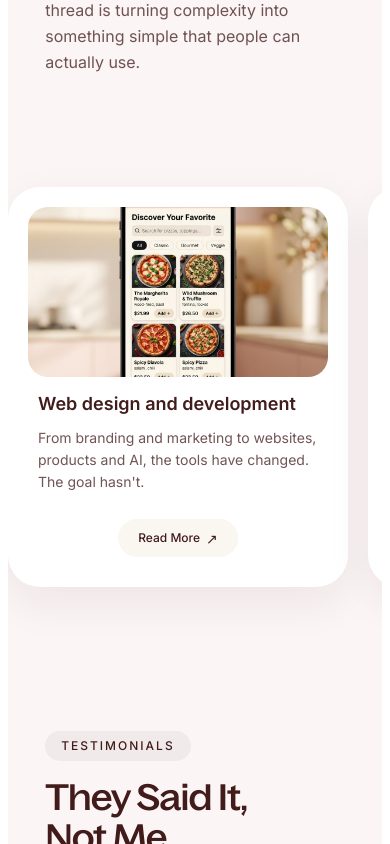
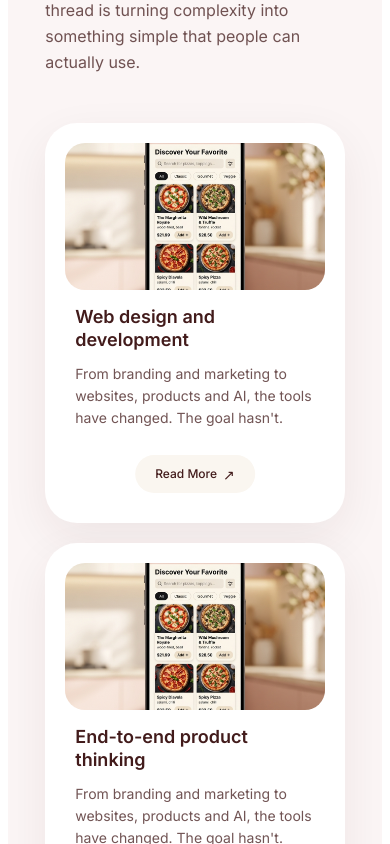
Before and after one commit to FlorenciaRequejo/flor-portfolio, a Next.js app: page / in a window 390 px wide. Shown: the part 2180-3024 px from the top of the page. Built offline with nearby package versions, Linux system fonts and the light colour scheme; no server answers.

Commit message:
feat(selected-work): simplify layout to a responsive grid instead of a carousel

```diff
--- a/components/hero/SelectedWork.tsx
+++ b/components/hero/SelectedWork.tsx
@@ -25,7 +25,7 @@ const caseStudyCards = [
   },
 ];
 
-const duplicatedCaseStudyCards = [...caseStudyCards, ...caseStudyCards, ...caseStudyCards];
+
 
 const testimonials = [
   {
@@ -104,12 +104,6 @@ export default function SelectedWork() {
   const [videoBlobUrl, setVideoBlobUrl] = useState<string | null>(null);
   const sectionRef = useRef<HTMLDivElement>(null);
 
-  const scrollContainerRef = useRef<HTMLDivElement>(null);
-  const [isSnapping, setIsSnapping] = useState(true);
-  const isHovered = useRef(false);
-  const isTouching = useRef(false);
-  const settleTimerRef = useRef<NodeJS.Timeout | null>(null);
-
   const testimonialsContainerRef = useRef<HTMLDivElement>(null);
   const [isTestimonialsSnapping, setIsTestimonialsSnapping] = useState(true);
   const isTestimonialsHovered = useRef(false);
@@ -119,16 +113,7 @@ export default function SelectedWork() {
   const scrollSpeed = 20;
 
   // Viewport visibility states
-  const [isVisible, setIsVisible] = useState(false);
   const [isTestimonialsVisible, setIsTestimonialsVisible] = useState(false);
-
-  // Mouse drag states for Selected Work
-  const startXRef = useRef(0);
-  const startScrollLeftRef = useRef(0);
-  const isMouseDownRef = useRef(false);
-  const wasDraggingRef = useRef(false);
-  const [isMouseDown, setIsMouseDown] = useState(false);
-  const speedFactorRef = useRef(0);
 
   // Mouse drag states for Testimonials
   const testStartXRef = useRef(0);
@@ -218,24 +203,6 @@ export default function SelectedWork() {
     };
   }, [shouldLoadVideo]);
 
-  // Selected Work Visibility Observer
-  useEffect(() => {
-    const container = scrollContainerRef.current;
-    if (!container) return;
-
-    const observer = new IntersectionObserver(
-      ([entry]) => {
-        setIsVisible(entry.isIntersecting);
-      },
-      { threshold: 0.05 }
-    );
-    observer.observe(container);
-
-    return () => {
-      observer.disconnect();
-    };
-  }, []);
-
   // Testimonials Visibility Observer
   useEffect(() => {
     const container = testimonialsContainerRef.current;
@@ -253,84 +220,6 @@ export default function SelectedWork() {
       observer.disconnect();
     };
   }, []);
-
-  // Selected Work Auto-rotation effect
-  useEffect(() => {
-    const container = scrollContainerRef.current;
-    if (!container) return;
-
-    let animationId: number;
-    let lastTime = performance.now();
-
-    const animate = (time: number) => {
-      const delta = (time - lastTime) / 1000;
-      lastTime = time;
-
-      if (!isHovered.current && !isTouching.current && !isMouseDownRef.current && isVisible) {
-        setIsSnapping((prev) => {
-          if (prev) return false;
-          return prev;
-        });
-
-        // Gently speed up when resuming auto movement
-        speedFactorRef.current = Math.min(1, speedFactorRef.current + delta * 2);
-
-        const flexWrapper = container.firstElementChild as HTMLElement;
-        if (flexWrapper) {
-          const cards = Array.from(flexWrapper.children) as HTMLElement[];
-          const originalCount = caseStudyCards.length;
-          if (cards.length >= originalCount * 2) {
-            const child1 = cards[0];
-            const child2 = cards[originalCount];
-            if (child1 && child2) {
-              const loopWidth = child2.offsetLeft - child1.offsetLeft;
-              if (loopWidth > 0) {
-                container.scrollLeft += scrollSpeed * delta * speedFactorRef.current;
-              }
-            }
-          }
-        }
-      } else {
-        speedFactorRef.current = 0;
-        setIsSnapping((prev) => {
-          const shouldSnap = !isMouseDownRef.current;
-          if (prev !== shouldSnap) return shouldSnap;
-          return prev;
-        });
-      }
-
-      animationId = requestAnimationFrame(animate);
-    };
-
-    const startTimeout = setTimeout(() => {
-      lastTime = performance.now();
-      animationId = requestAnimationFrame(animate);
-    }, 1500);
-
-    return () => {
-      clearTimeout(startTimeout);
-      cancelAnimationFrame(animationId);
-    };
-  }, [isVisible]);
-
-  const handleMouseEnter = () => {
-    isHovered.current = true;
-  };
-
-  const handleTouchStart = () => {
-    isTouching.current = true;
-    setIsSnapping((prev) => {
-      if (!prev) return true;
-      return prev;
-    });
-  };
-
-  const handleTouchEnd = () => {
-    if (settleTimerRef.current) clearTimeout(settleTimerRef.current);
-    settleTimerRef.current = setTimeout(() => {
-      isTouching.current = false;
-    }, 2000);
-  };
 
   // Testimonials Auto-rotation effect
   useEffect(() => {
@@ -410,51 +299,6 @@ export default function SelectedWork() {
     }, 2000);
   };
 
-  // Selected Work Mouse Drag handlers
-  const handleMouseDown = (e: React.MouseEvent) => {
-    const container = scrollContainerRef.current;
-    if (!container) return;
-    isMouseDownRef.current = true;
-    setIsMouseDown(true);
-    setIsSnapping(false);
-    wasDraggingRef.current = false;
-    startXRef.current = e.clientX;
-    startScrollLeftRef.current = container.scrollLeft;
-    speedFactorRef.current = 0;
-  };
-
-  const handleMouseMove = (e: React.MouseEvent) => {
-    if (!isMouseDownRef.current) return;
-    const container = scrollContainerRef.current;
-    if (!container) return;
-    const walk = e.clientX - startXRef.current;
-    if (Math.abs(walk) > 5) {
-      wasDraggingRef.current = true;
-    }
-    container.scrollLeft = startScrollLeftRef.current - walk;
-  };
-
-  const handleMouseUpOrLeave = () => {
-    if (!isMouseDownRef.current) return;
-    isMouseDownRef.current = false;
-    setIsMouseDown(false);
-    setIsSnapping(true);
-    speedFactorRef.current = 0;
-  };
-
-  const handleSelectedWorkMouseLeave = () => {
-    isHovered.current = false;
-    handleMouseUpOrLeave();
-  };
-
-  const handleContainerClickCapture = (e: React.MouseEvent) => {
-    if (wasDraggingRef.current) {
-      e.preventDefault();
-      e.stopPropagation();
-      wasDraggingRef.current = false;
-    }
-  };
-
   // Testimonials Mouse Drag handlers
   const handleTestimonialsMouseDown = (e: React.MouseEvent) => {
     const container = testimonialsContainerRef.current;
@@ -500,31 +344,6 @@ export default function SelectedWork() {
     }
   };
 
-  // Seamless scroll loops wrapping onScroll
-  const handleSelectedWorkScroll = () => {
-    const container = scrollContainerRef.current;
-    if (!container) return;
-    const flexWrapper = container.firstElementChild as HTMLElement;
-    if (!flexWrapper) return;
-    const cards = Array.from(flexWrapper.children) as HTMLElement[];
-    const originalCount = caseStudyCards.length;
-    if (cards.length < originalCount * 2) return;
-
-    const child1 = cards[0];
-    const child2 = cards[originalCount];
-    if (!child1 || !child2) return;
-
-    const loopWidth = child2.offsetLeft - child1.offsetLeft;
-    if (loopWidth <= 0) return;
-
-    const scrollLeft = container.scrollLeft;
-
-    if (scrollLeft < loopWidth || scrollLeft >= 2 * loopWidth) {
-      const offset = ((scrollLeft - loopWidth) % loopWidth + loopWidth) % loopWidth;
-      container.scrollLeft = loopWidth + offset;
-    }
-  };
-
   const handleTestimonialsScroll = () => {
     const container = testimonialsContainerRef.current;
     if (!container) return;
@@ -548,33 +367,6 @@ export default function SelectedWork() {
       container.scrollLeft = loopWidth + offset;
     }
   };
-
-  // Center scroll positions on mount to the middle copy
-  useEffect(() => {
-    const container = scrollContainerRef.current;
-    if (!container) return;
-    const flexWrapper = container.firstElementChild as HTMLElement;
-    if (!flexWrapper) return;
-
-    const initScroll = () => {
-      const cards = Array.from(flexWrapper.children) as HTMLElement[];
-      const originalCount = caseStudyCards.length;
-      if (cards.length >= originalCount * 2) {
-        const child1 = cards[0];
-        const child2 = cards[originalCount];
-        if (child1 && child2) {
-          const loopWidth = child2.offsetLeft - child1.offsetLeft;
-          if (loopWidth > 0) {
-            container.scrollLeft = loopWidth;
-          }
-        }
-      }
-    };
-
-    initScroll();
-    const t = setTimeout(initScroll, 150);
-    return () => clearTimeout(t);
-  }, []);
 
   useEffect(() => {
     const container = testimonialsContainerRef.current;
@@ -627,37 +419,10 @@ export default function SelectedWork() {
           </div>
         </div>
 
-        <div
-          ref={scrollContainerRef}
-          onMouseEnter={handleMouseEnter}
-          onMouseLeave={handleSelectedWorkMouseLeave}
-          onTouchStart={handleTouchStart}
-          onTouchEnd={handleTouchEnd}
-          onTouchCancel={handleTouchEnd}
-          onScroll={handleSelectedWorkScroll}
-          onMouseDown={handleMouseDown}
-          onMouseMove={handleMouseMove}
-          onMouseUp={handleMouseUpOrLeave}
-          onClickCapture={handleContainerClickCapture}
-          className={`w-full overflow-x-auto overflow-y-visible scrollbar-none flex mt-12 md:mt-16 relative z-20 py-8 select-none ${
-            isMouseDown ? "cursor-grabbing" : "cursor-grab"
-          }`}
-          style={{
-            scrollSnapType: isSnapping ? "x mandatory" : "none",
-          }}
-        >
-          <div
-            className="flex flex-nowrap gap-5 md:gap-10 shrink-0 py-8"
-            style={{
-              paddingLeft: "var(--carousel-padding-left)",
-              paddingRight: "var(--carousel-padding-right)",
-            }}
-          >
-            {duplicatedCaseStudyCards.map((card, index) => (
-              <div
-                key={`${card.title}-${index}`}
-                className="snap-start shrink-0 w-[78vw] sm:w-[340px] md:w-[36vw] max-w-[540px] min-w-[340px] flex"
-              >
+        <div className="mx-auto w-[min(85vw,1260px)] px-4 md:px-12 mt-12 md:mt-16 relative z-20">
+          <div className="grid grid-cols-1 md:grid-cols-2 lg:grid-cols-3 gap-5 md:gap-10">
+            {caseStudyCards.map((card) => (
+              <div key={card.title} className="w-full flex">
                 <CaseStudyCard
                   title={card.title}
                   description={card.description}
```
